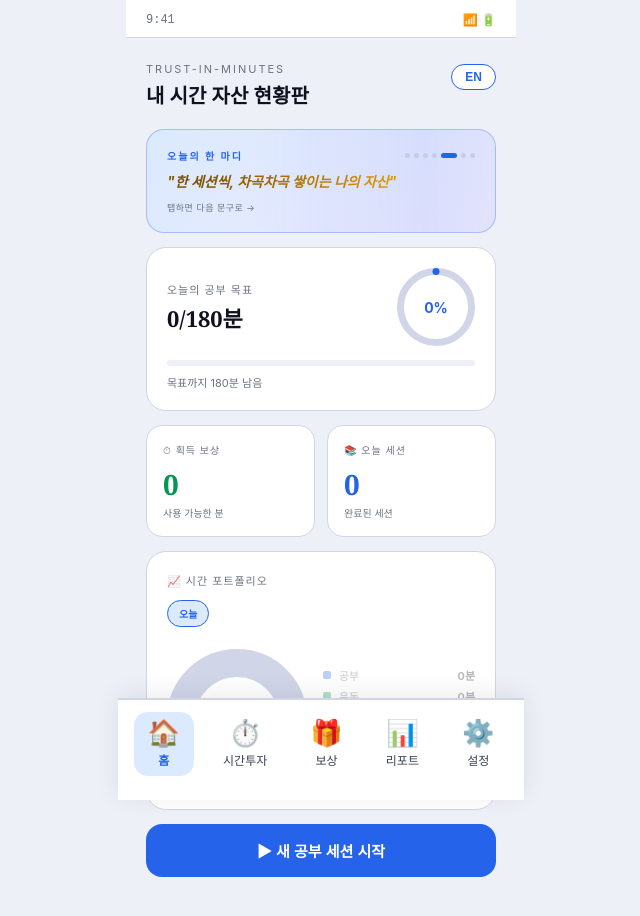
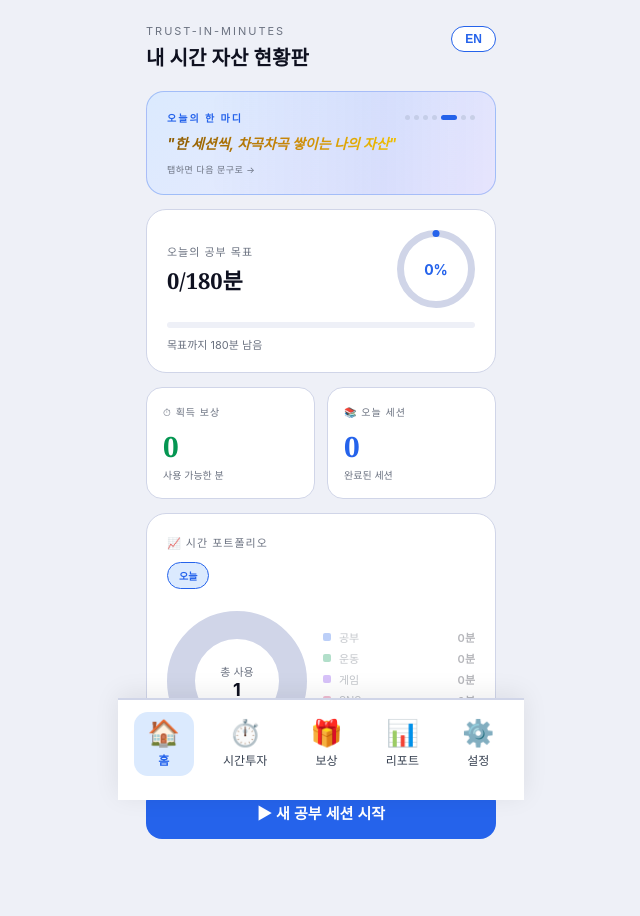
Before and after one commit to swpaik28/tim-pwa, a React (Vite) app: page / in a window 1280 px wide. Shown: the top 916 px of the page, without its empty margins (319-959 px from the left). Built offline with nearby package versions, Linux system fonts and the light colour scheme.

Commit message:
update app

```diff
--- a/src/App.jsx
+++ b/src/App.jsx
@@ -1884,13 +1884,11 @@ export default function App() {
           </div>
         </div>
       )}
-      <div style={{ background:C.surface, padding:"12px 20px 10px", display:"flex", justifyContent:"space-between", alignItems:"center", borderBottom:`1px solid ${C.border}`, position:"sticky", top:0, zIndex:50 }}>
-        <span style={{ color:C.textMuted, fontSize:12, fontFamily:"monospace" }}>9:41</span>
-        <div style={{ display:"flex", gap:6, alignItems:"center" }}>
-          {totalWallet>0 && <span style={{ background:C.greenSoft, color:C.green, fontSize:10, padding:"2px 8px", borderRadius:20, fontWeight:600 }}>+{totalWallet}{T.unit}</span>}
-          <span style={{ color:C.textMuted, fontSize:12 }}>📶 🔋</span>
-        </div>
-      </div>
+      {totalWallet>0 && (
+        <div style={{ background:C.surface, padding:"10px 20px", display:"flex", justifyContent:"flex-end", alignItems:"center", borderBottom:`1px solid ${C.border}`, position:"sticky", top:0, zIndex:50 }}>
+          <span style={{ background:C.greenSoft, color:C.green, fontSize:11, padding:"3px 10px", borderRadius:20, fontWeight:600 }}>💰 {totalWallet}{T.unit}</span>
+        </div>
+      )}
       {notif && (
         <div style={{ position:"fixed", top:60, left:"50%", transform:"translateX(-50%)", background:C.card, border:`1px solid ${C.green}`, borderRadius:12, padding:"12px 20px", zIndex:200, color:C.text, fontSize:13, fontWeight:600, maxWidth:340, boxShadow:`0 4px 24px ${C.green}33` }}>{notif}</div>
       )}
```
